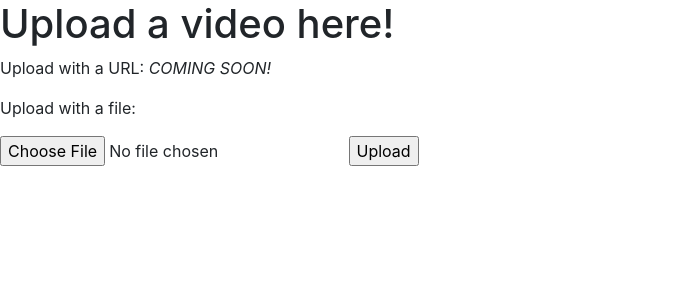
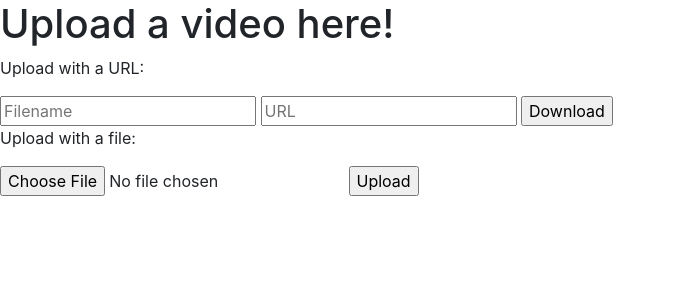
Before and after one commit to oneNutW0nder/csec380-project, a Flask app: template app/application/templates/upload.html in a window 1280 px wide. Shown: the part 56-356 px from the top of the page, without its empty margins (0-676 px from the left). Run offline with Flask 2, Linux system fonts and the light colour scheme; the template is opened without the code that fills it, so the values that code supplies are empty; parts of the project's set-up code (start-up, migrations or seed data) failed here and were passed over; some libraries are stand-ins or nearby versions.

Commit message:
html changes

```diff
--- a/app/application/templates/upload.html
+++ b/app/application/templates/upload.html
@@ -4,7 +4,12 @@
 {% block content %}
     <h1>Upload a video here!</h1>
 
-    <p>Upload with a URL: <i>COMING SOON!</i></p>
+    <p>Upload with a URL:</p>
+    <form method=post>
+        <input type=text placeholder="Filename" name=filename>
+        <input type=text placeholder="URL" name=url>
+        <input type=submit value=Download>
+    </form>
 
     <p>Upload with a file:</p>
     <form method=post enctype="multipart/form-data">
```
